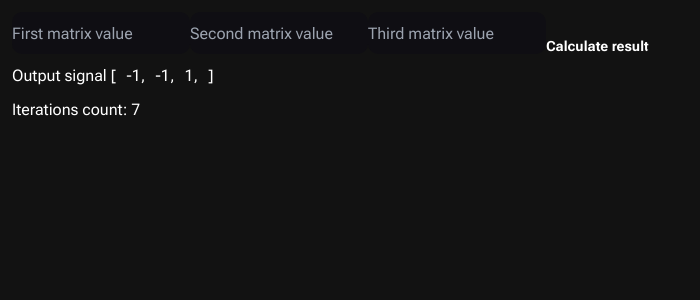
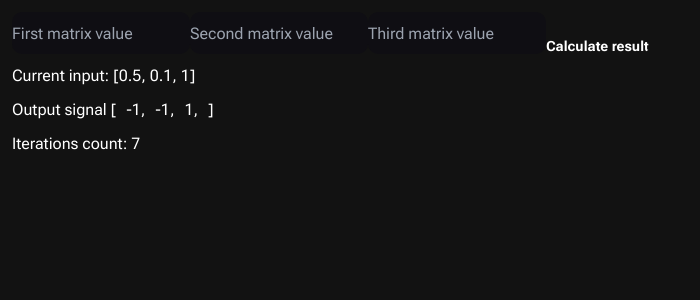
Before and after one commit to fordelord/SPPR, a Next.js app: page /probability in a window 1280 px wide. Shown: the top 300 px of the page, without its empty margins (0-700 px from the left). Built offline with nearby package versions, Linux system fonts and the light colour scheme.

Commit message:
Add some context to project initial calculation

```diff
--- a/src/components/probability/index.tsx
+++ b/src/components/probability/index.tsx
@@ -77,6 +77,8 @@ const Probability = () => {
         <Button label='Calculate result' onClick={handleClick} />
       </div>
 
+      <div>Current input: [0.5, 0.1, 1]</div>
+
       <div className='flex gap-[10px]'>
         Output signal [
         {outputSignal.map((signal, index) => {
```
